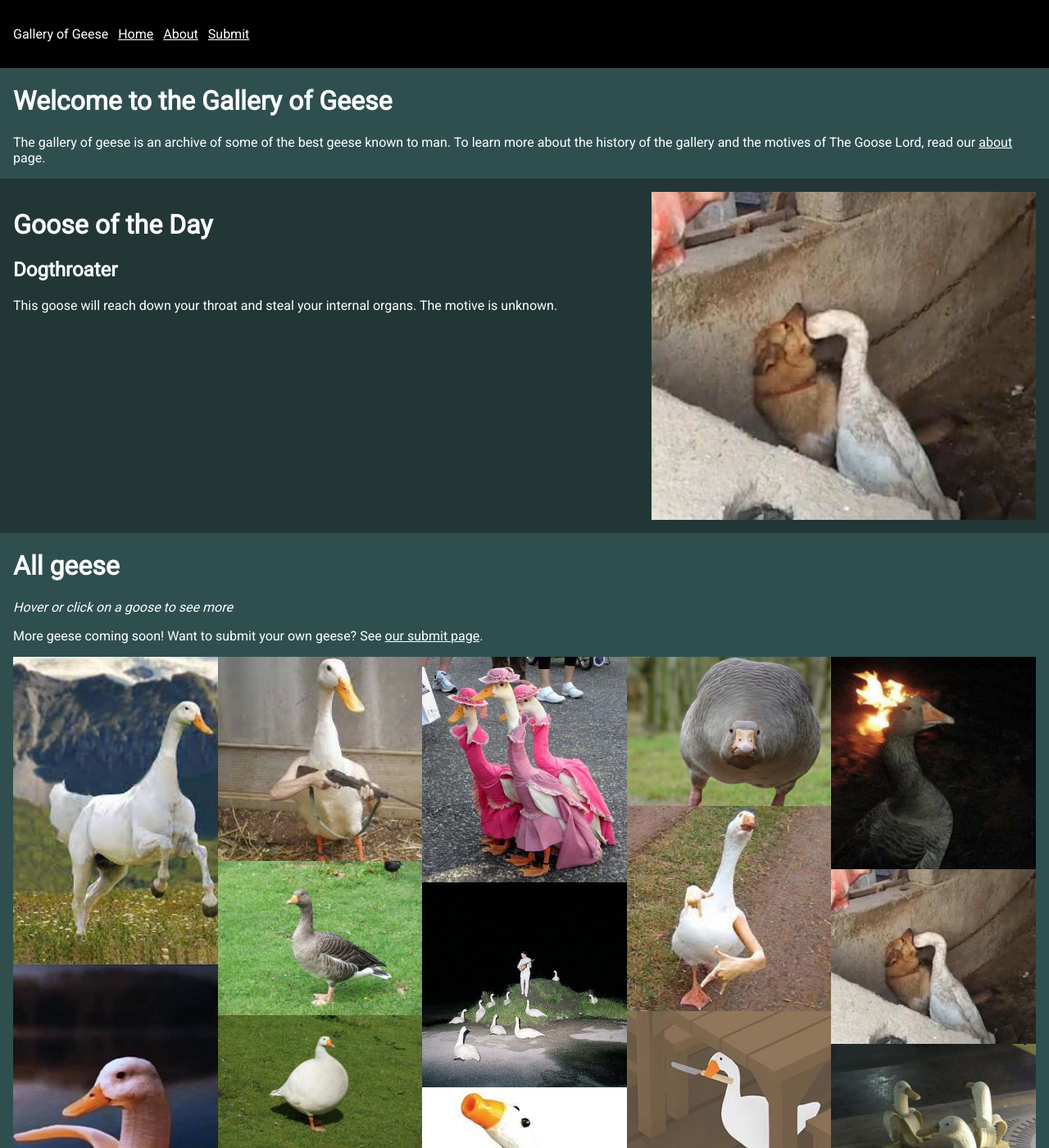
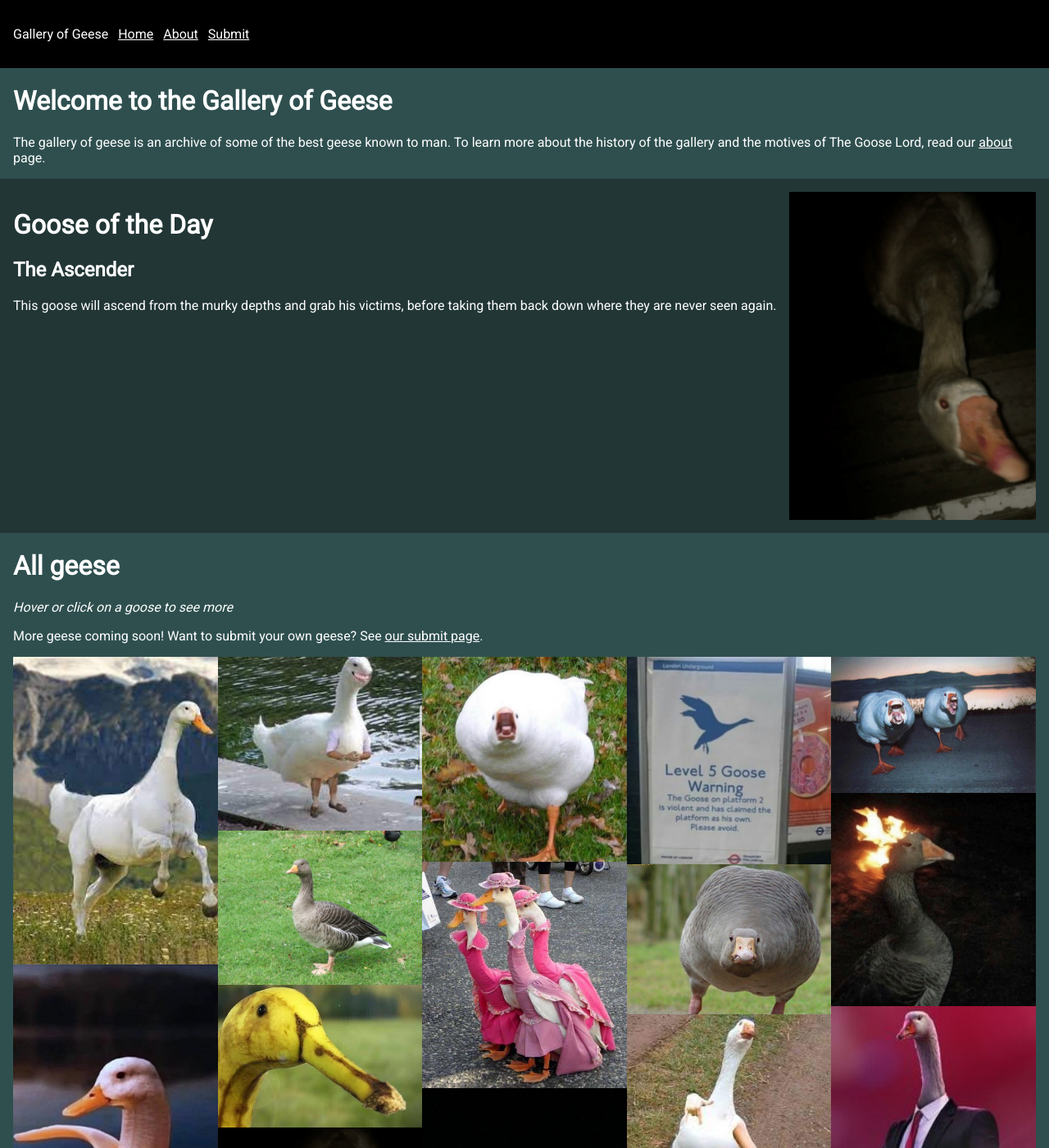
Before and after one commit to jbritain/Gallery-of-Geese, a Jekyll site: the page built from index.html, in a window 1280 px wide and 1400 px high. Shown: the whole window at 82% size. Built offline with Jekyll 4.4.1, drawn with Linux system fonts in a browser that asks for light colours; some of the changed text lies outside the part shown.

Commit message:
more geese

```diff
--- a/assets/geese/geese.json
+++ b/assets/geese/geese.json
@@ -110,6 +110,48 @@
             "description" : "The Classy Ones are the fanciest geese in town. They look down upon you, as an inferior peasant.",
             "filename" : "classy.jpg",
             "author" : "Pr0x1mas"
+        },
+
+        {
+            "name" : "HitGoose",
+            "description" : "It's nothing personal.",
+            "filename" : "hitgoose.jpg",
+            "author" : "Pr0x1mas"
+        },
+
+        {
+            "name" : "The Ascender",
+            "description" : "This goose will ascend from the murky depths and grab his victims, before taking them back down where they are never seen again.",
+            "filename" : "ascend.png",
+            "author" : "Pr0x1mas"
+        },
+
+        {
+            "name" : "Mr Grin",
+            "description" : "you know he had to do it to 'em",
+            "filename" : "doittoem.jfif",
+            "author" : "Pr0x1mas"
+        },
+
+        {
+            "name" : "Incognito Mode",
+            "description" : "These geese are always watching from the shadows, recording your browsing history...",
+            "filename" : "incognito.jfif",
+            "author" : "Pr0x1mas"
+        },
+
+        {
+            "name" : "Level 5 Goose Warning",
+            "description" : "The goose in this image cannot be seen. However, this sign clearly shows the danger this goose represents.",
+            "filename" : "warning.jpg",
+            "author" : "Pr0x1mas"
+        },
+
+        {
+            "name" : "Another Banana",
+            "description" : "The amount of photos of geese involving bananas is surprisingly high.",
+            "filename" : "bananaagain.jpg",
+            "author" : "Pr0x1mas"
         }
     ]
 }
--- a/index.html
+++ b/index.html
@@ -11,7 +11,7 @@
     <div style="display: inline-block;">
         <h2 id="lgdName">Test Goose</h2>
         <p id="lgdDescription">This is a test goose</p>
-        <p id="lgdAuthor">This is the test author</p>
+        <i id="lgdAuthor">This is the test author</i>
     </div>
 </div>
 <div id="darkenOverlay"></div>
```
Also changed, not shown: assets/geese/ascend.png (added), assets/geese/bananaagain.jpg (added), assets/geese/doittoem.jfif (added), assets/geese/hitgoose.jpg (added), assets/geese/incognito.jfif (added), assets/geese/warning.jpg (added).
